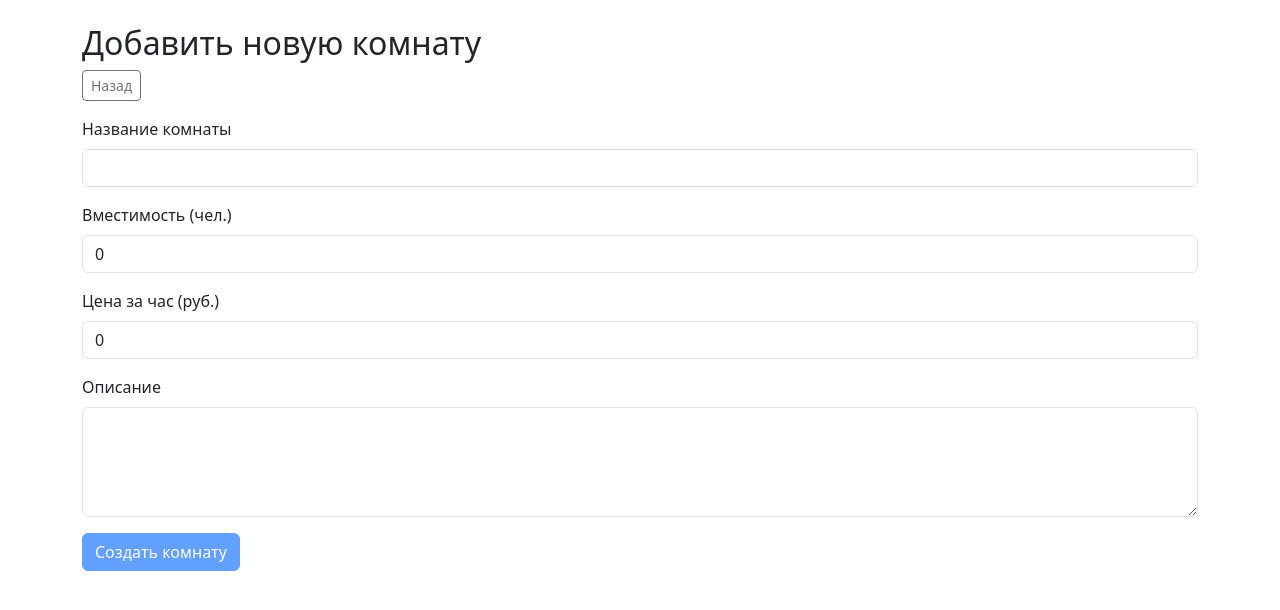
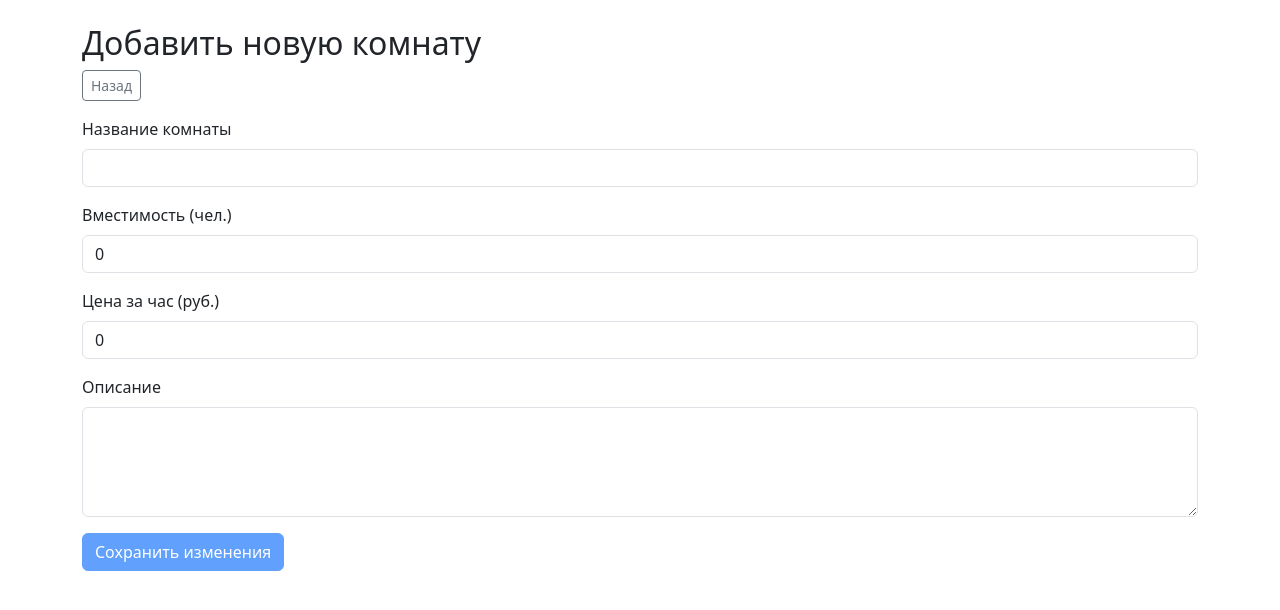
Before and after one commit to teteik/room-rental-ui, an Angular app: page /rooms/edit/1 in a window 1280 px wide. Shown: the top 610 px of the page. Built offline with nearby package versions, Linux system fonts and the light colour scheme; no server answers.

Commit message:
update vied for edit-mode

```diff
--- a/src/app/components/room-form/room-form.html
+++ b/src/app/components/room-form/room-form.html
@@ -60,14 +60,15 @@
                 id="description"
                 class="form-control"
                 rows="4"
-        formControlName="description"></textarea>
+                formControlName="description">
+            </textarea>
         </div>
 
         <button
             type="submit"
             class="btn btn-primary"
             [disabled]="roomForm.invalid">
-      Создать комнату
+            {{ isEditMode ? 'Сохранить изменения' : 'Создать комнату' }}
         </button>
     </form>
 </div>
```
Lines whose indentation alone changed are shown as unchanged.
